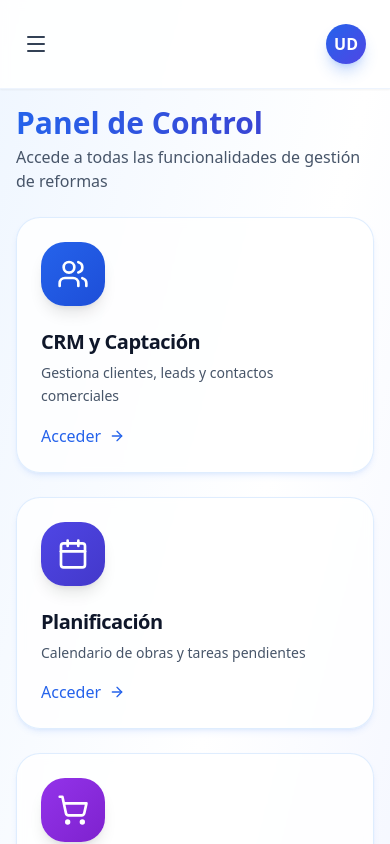
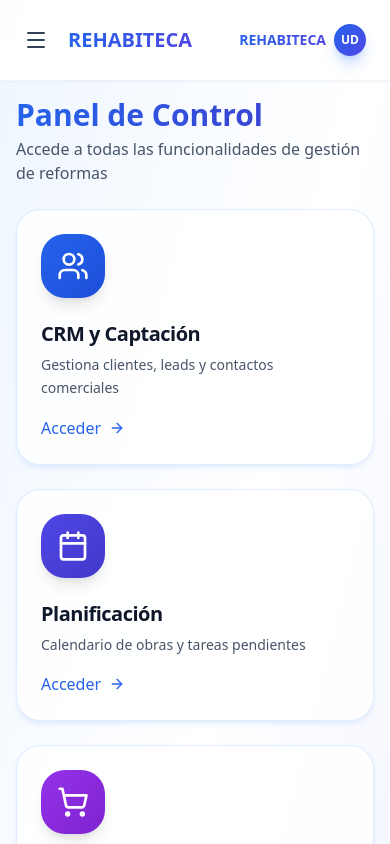
Before and after one commit to ZoomBikes/IAenReformas, a Next.js app: page / in a window 390 px wide. Shown: the top 844 px of the page. Built offline with nearby package versions, Linux system fonts and the light colour scheme.

Commit message:
📱 Añadir título REHABITECA en versión móvil
- Título REHABITECA junto al menú hamburguesa en móvil
- REHABITECA en el botón de usuario (junto a icono UD) en móvil
- Mantiene diseño desktop original
- Mejora identidad de marca en móvil

```diff
--- a/components/layout/DashboardLayout.tsx
+++ b/components/layout/DashboardLayout.tsx
@@ -189,12 +189,28 @@ export function DashboardLayout({ children }: { children: ReactNode }) {
         {/* Top bar */}
         <header className="sticky top-0 z-20 bg-white/90 backdrop-blur-sm border-b border-blue-100/50 shadow-sm">
           <div className="flex items-center justify-between px-4 md:px-6 py-4">
-            <button
-              onClick={() => setSidebarOpen(true)}
-              className="lg:hidden p-2 rounded-lg hover:bg-blue-50/50 transition-colors"
-            >
-              <Menu className="h-6 w-6 text-slate-700" />
-            </button>
+            {/* Mobile: Hamburger + REHABITECA */}
+            <div className="flex items-center gap-3 lg:hidden">
+              <button
+                onClick={() => setSidebarOpen(true)}
+                className="p-2 rounded-lg hover:bg-blue-50/50 transition-colors"
+              >
+                <Menu className="h-6 w-6 text-slate-700" />
+              </button>
+              <h1 className="text-xl font-bold bg-gradient-to-r from-blue-600 to-indigo-600 bg-clip-text text-transparent">
+                REHABITECA
+              </h1>
+            </div>
+
+            {/* Desktop: Logo */}
+            <div className="hidden lg:flex items-center gap-2">
+              <div className="w-10 h-10 rounded-xl bg-gradient-to-br from-blue-600 to-indigo-600 flex items-center justify-center shadow-lg shadow-blue-500/30">
+                <LayoutDashboard className="h-6 w-6 text-white" />
+              </div>
+              <span className="text-xl font-bold bg-gradient-to-r from-blue-600 to-indigo-600 bg-clip-text text-transparent">
+                IA Reformas
+              </span>
+            </div>
 
             {/* Quick Search */}
             <div className="hidden md:flex flex-1 max-w-lg mx-4">
@@ -219,13 +235,24 @@ export function DashboardLayout({ children }: { children: ReactNode }) {
               <div className="relative" ref={userMenuRef}>
                 <button
                   onClick={() => setUserMenuOpen(!userMenuOpen)}
-                  className="flex items-center gap-3 p-2 rounded-xl hover:bg-blue-50/50 transition-colors"
+                  className="flex items-center gap-2 lg:gap-3 p-2 rounded-xl hover:bg-blue-50/50 transition-colors"
                 >
-                  <div className="text-right hidden sm:block">
+                  {/* Mobile: REHABITECA + Icono */}
+                  <div className="lg:hidden flex items-center gap-2">
+                    <span className="text-sm font-bold bg-gradient-to-r from-blue-600 to-indigo-600 bg-clip-text text-transparent">
+                      REHABITECA
+                    </span>
+                    <div className="w-8 h-8 rounded-full bg-gradient-to-br from-blue-600 to-indigo-600 flex items-center justify-center text-white font-semibold shadow-lg shadow-blue-500/30 text-xs">
+                      UD
+                    </div>
+                  </div>
+
+                  {/* Desktop: Usuario Demo + Icono */}
+                  <div className="text-right hidden lg:block">
                     <p className="text-sm font-medium text-slate-900">Usuario Demo</p>
                     <p className="text-xs text-slate-500">Plan Profesional</p>
                   </div>
-                  <div className="w-10 h-10 rounded-full bg-gradient-to-br from-blue-600 to-indigo-600 flex items-center justify-center text-white font-semibold shadow-lg shadow-blue-500/30">
+                  <div className="w-10 h-10 rounded-full bg-gradient-to-br from-blue-600 to-indigo-600 flex items-center justify-center text-white font-semibold shadow-lg shadow-blue-500/30 hidden lg:flex">
                     UD
                   </div>
                 </button>
```
